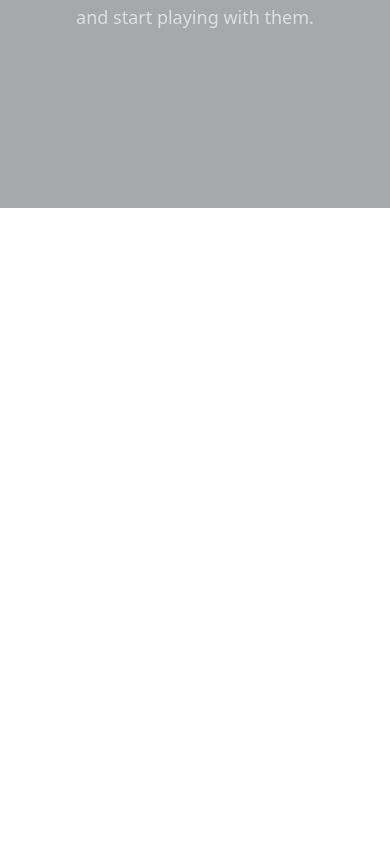
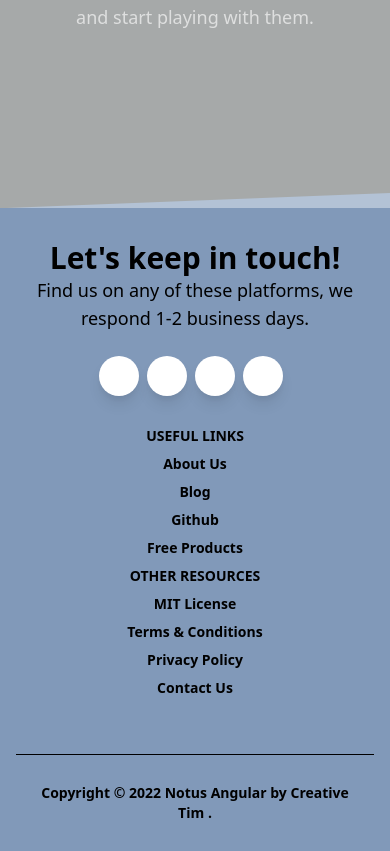
Before and after one commit to belugasanity/blue, an Angular app: page / in a window 390 px wide. Shown: the part 7388-8239 px from the top of the page. Before the commit the page ends 7596 px from the top, so only its background shows below. Built offline with nearby package versions, Linux system fonts and the light colour scheme.

Commit message:
add footer

```diff
--- a/src/app/app.component.html
+++ b/src/app/app.component.html
@@ -1,2 +1,157 @@
 <app-navigation></app-navigation>
 <router-outlet></router-outlet>
+<footer class="relative bg-cool-200 pt-8 pb-6">
+  <div
+    class="bottom-auto top-0 left-0 right-0 w-full absolute pointer-events-none overflow-hidden -mt-20 h-20"
+    style="transform: translateZ(0)"
+  >
+    <svg
+      xmlns="http://www.w3.org/2000/svg"
+      preserveAspectRatio="none"
+      version="1.1"
+      viewBox="0 0 2560 100"
+      x="0"
+      y="0"
+      class="absolute bottom-0 overflow-hidden"
+    >
+      <polygon
+        points="2560 0 2560 100 0 100"
+        class="text-cool-100 fill-current"
+      ></polygon>
+    </svg>
+  </div>
+  <div class="container mx-auto px-4">
+    <div class="flex flex-wrap text-center lg:text-left">
+      <div class="w-full lg:w-6/12 px-4">
+        <h4 class="text-3xl font-semibold">Let's keep in touch!</h4>
+        <h5 class="text-lg mt-0 mb-2 text-blueGray-600">
+          Find us on any of these platforms, we respond 1-2 business days.
+        </h5>
+        <div class="mt-6 lg:mb-0 mb-6">
+          <button
+            type="button"
+            class="bg-white text-lightBlue-400 shadow-lg font-normal h-10 w-10 items-center justify-center align-center rounded-full outline-none focus:outline-none mr-2"
+          >
+            <i class="fab fa-twitter"></i></button
+          ><button
+            type="button"
+            class="bg-white text-lightBlue-600 shadow-lg font-normal h-10 w-10 items-center justify-center align-center rounded-full outline-none focus:outline-none mr-2"
+          >
+            <i class="fab fa-facebook-square"></i></button
+          ><button
+            type="button"
+            class="bg-white text-pink-400 shadow-lg font-normal h-10 w-10 items-center justify-center align-center rounded-full outline-none focus:outline-none mr-2"
+          >
+            <i class="fab fa-dribbble"></i></button
+          ><button
+            type="button"
+            class="bg-white text-blueGray-800 shadow-lg font-normal h-10 w-10 items-center justify-center align-center rounded-full outline-none focus:outline-none mr-2"
+          >
+            <i class="fab fa-github"></i>
+          </button>
+        </div>
+      </div>
+      <div class="w-full lg:w-6/12 px-4">
+        <div class="flex flex-wrap items-top mb-6">
+          <div class="w-full lg:w-4/12 px-4 ml-auto">
+            <span
+              class="block uppercase text-blueGray-500 text-sm font-semibold mb-2"
+            >
+              Useful Links
+            </span>
+            <ul class="list-unstyled">
+              <li>
+                <a
+                  href="https://www.creative-tim.com/presentation?ref=na-footer"
+                  class="text-blueGray-600 hover:text-blueGray-800 font-semibold block pb-2 text-sm"
+                >
+                  About Us
+                </a>
+              </li>
+              <li>
+                <a
+                  href="https://blog.creative-tim.com?ref=na-footer"
+                  class="text-blueGray-600 hover:text-blueGray-800 font-semibold block pb-2 text-sm"
+                >
+                  Blog
+                </a>
+              </li>
+              <li>
+                <a
+                  href="https://www.github.com/creativetimofficial?ref=na-footer"
+                  class="text-blueGray-600 hover:text-blueGray-800 font-semibold block pb-2 text-sm"
+                >
+                  Github
+                </a>
+              </li>
+              <li>
+                <a
+                  href="https://www.creative-tim.com/bootstrap-themes/free?ref=na-footer"
+                  class="text-blueGray-600 hover:text-blueGray-800 font-semibold block pb-2 text-sm"
+                >
+                  Free Products
+                </a>
+              </li>
+            </ul>
+          </div>
+          <div class="w-full lg:w-4/12 px-4">
+            <span
+              class="block uppercase text-blueGray-500 text-sm font-semibold mb-2"
+            >
+              Other Resources
+            </span>
+            <ul class="list-unstyled">
+              <li>
+                <a
+                  href="https://github.com/creativetimofficial/notus-angular/blob/main/LICENSE.md?ref=creativetim"
+                  class="text-blueGray-600 hover:text-blueGray-800 font-semibold block pb-2 text-sm"
+                >
+                  MIT License
+                </a>
+              </li>
+              <li>
+                <a
+                  href="https://creative-tim.com/terms?ref=na-footer"
+                  class="text-blueGray-600 hover:text-blueGray-800 font-semibold block pb-2 text-sm"
+                >
+                  Terms &amp; Conditions
+                </a>
+              </li>
+              <li>
+                <a
+                  href="https://creative-tim.com/privacy?ref=na-footer"
+                  class="text-blueGray-600 hover:text-blueGray-800 font-semibold block pb-2 text-sm"
+                >
+                  Privacy Policy
+                </a>
+              </li>
+              <li>
+                <a
+                  href="https://creative-tim.com/contact-us?ref=na-footer"
+                  class="text-blueGray-600 hover:text-blueGray-800 font-semibold block pb-2 text-sm"
+                >
+                  Contact Us
+                </a>
+              </li>
+            </ul>
+          </div>
+        </div>
+      </div>
+    </div>
+    <hr class="my-6 border-blueGray-300" />
+    <div class="flex flex-wrap items-center md:justify-between justify-center">
+      <div class="w-full md:w-4/12 px-4 mx-auto text-center">
+        <div class="text-sm text-blueGray-500 font-semibold py-1">
+          Copyright © 2022 Notus Angular by
+          <a
+            href="https://www.creative-tim.com?ref=na-footer"
+            class="text-blueGray-500 hover:text-blueGray-800"
+          >
+            Creative Tim
+          </a>
+          .
+        </div>
+      </div>
+    </div>
+  </div>
+</footer>
```
